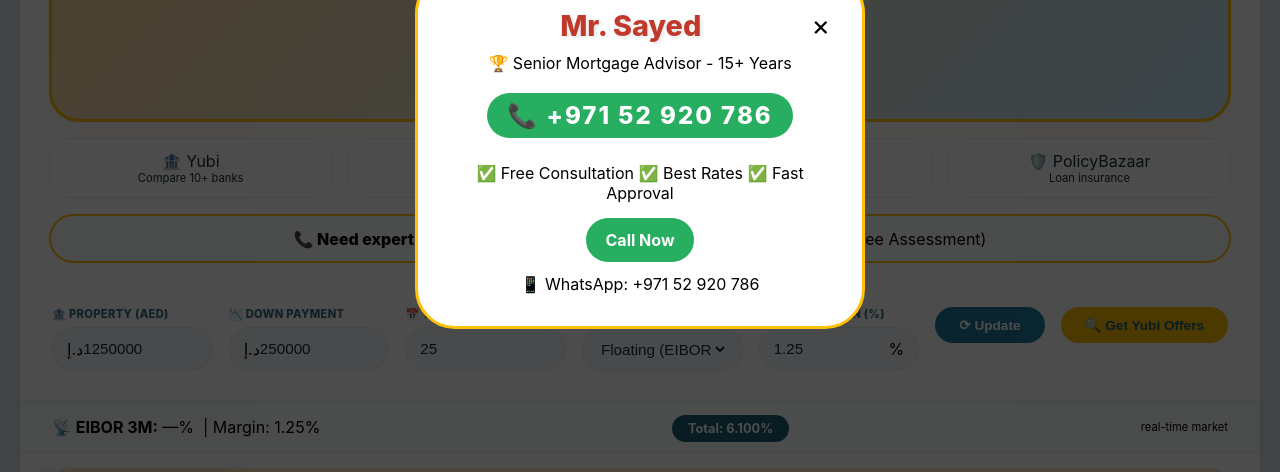
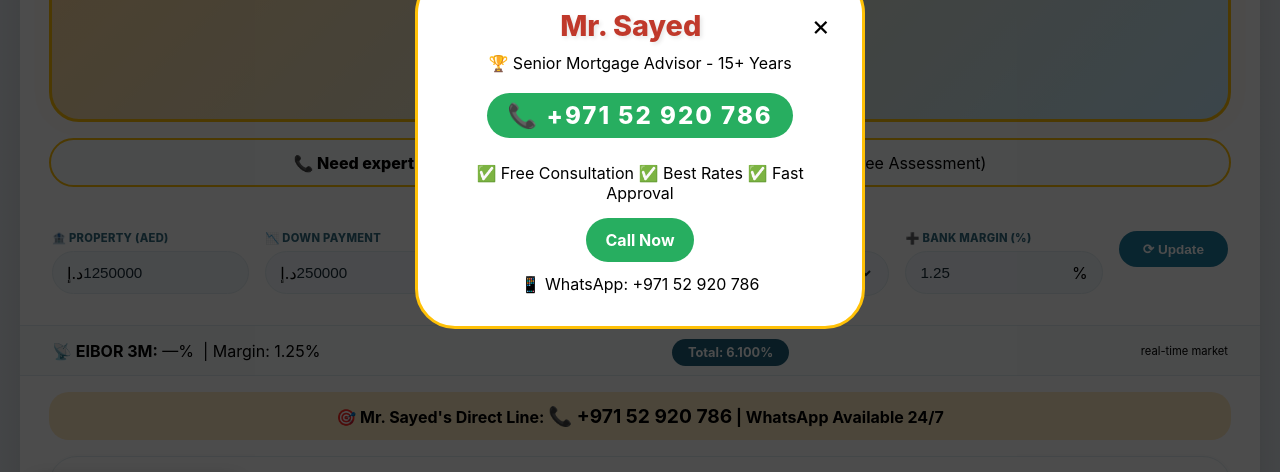
Before and after one commit to Buyukofficial/amort, a plain HTML site: page index.html in a window 1280 px wide. Shown: the part 249-721 px from the top of the page. Drawn offline with nearby package versions, Linux system fonts and the light colour scheme.

Commit message:
Add files via upload

```diff
--- a/index.html
+++ b/index.html
@@ -209,7 +209,6 @@
     .btn { border: none; padding: 10px 24px; border-radius: 40px; font-weight: 600; cursor: pointer; transition: 0.2s; font-size: 0.85rem; }
     .btn-primary { background: #1f7b9e; color: white; }
     .btn-primary:hover { background: #0e6583; transform: translateY(-1px); }
-    .btn-affiliate { background: #ffc107; color: #1a5f7a; font-weight: 800; }
     .btn-secondary { background: #eef3f7; color: #2a5f74; border: 1px solid #cde0e8; }
 
     /* Step & Prepay Panels - Clean consistent styling */
@@ -291,28 +290,6 @@
     .add-prepay-btn:hover, #addStepBtn:hover { background: #e2eaf0; transform: translateY(-1px); }
     .savings-badge { background: #e0f2e9; border-radius: 40px; padding: 6px 16px; font-size: 0.75rem; font-weight: 700; color: #1e6f5c; }
 
-    /* Partner Grid */
-    .partner-grid {
-      display: flex;
-      flex-wrap: wrap;
-      gap: 16px;
-      justify-content: space-between;
-      margin: 1rem 1.8rem;
-    }
-    .partner-card {
-      flex: 1;
-      min-width: 170px;
-      background: var(--card-bg);
-      border-radius: 20px;
-      padding: 12px;
-      text-align: center;
-      border: 1px solid var(--border-color);
-      text-decoration: none;
-      color: var(--text-primary);
-      transition: 0.2s;
-    }
-    .partner-card:hover { transform: translateY(-3px); box-shadow: 0 8px 20px rgba(0,0,0,0.1); }
-
     /* EIBOR Panel */
     .eibor-panel {
       background: var(--panel-bg);
@@ -391,20 +368,12 @@
     <div class="sub">Expert guidance by <strong>Mr. Sayed</strong> – 15+ years experience | 1000+ Happy Clients</div>
   </div>
 
-  <!-- SAYED SECTION 1 -->
+  <!-- SAYED SECTION 1 - Main Hero -->
   <div class="sayed-hero">
     <div class="sayed-name">🎯 MR. SAYED – MORTGAGE EXPERT</div>
     <div style="font-size:1rem; margin:5px;">📢 FREE Consultation | Best Rates Guaranteed | Zero Hidden Fees</div>
     <div class="sayed-phone">📞 +971 52 920 786</div>
     <div style="font-size:0.9rem;">💬 WhatsApp: +971 52 920 786 | 24/7 Support</div>
-  </div>
-
-  <!-- AFFILIATE PARTNERS -->
-  <div class="partner-grid">
-    <a href="#" class="partner-card" id="yubiLink" target="_blank"><div>🏦 Yubi</div><div style="font-size:0.7rem;">Compare 10+ banks</div></a>
-    <a href="#" class="partner-card" id="bankbazaarLink" target="_blank"><div>📊 BankBazaar</div><div style="font-size:0.7rem;">Instant rate check</div></a>
-    <a href="#" class="partner-card" id="paisabazaarLink" target="_blank"><div>💰 Paisabazaar</div><div style="font-size:0.7rem;">Free credit score</div></a>
-    <a href="#" class="partner-card" id="policybazaarLink" target="_blank"><div>🛡️ PolicyBazaar</div><div style="font-size:0.7rem;">Loan insurance</div></a>
   </div>
 
   <!-- SAYED SECTION 2 - Mini Banner -->
@@ -420,7 +389,6 @@
     <div class="field" id="fixedRateDiv" style="display:none;"><label>📌 Fixed Rate (%)</label><div class="input-card"><input type="number" id="fixedRate" value="4.5" step="0.1"><span>%</span></div></div>
     <div class="field" id="marginDiv"><label>➕ Bank Margin (%)</label><div class="input-card"><input type="number" id="marginRate" value="1.25" step="0.1"><span>%</span></div></div>
     <div><button class="btn btn-primary" id="refreshBtn">⟳ Update</button></div>
-    <div><button class="btn btn-affiliate" id="compareLoanBtn">🔍 Get Yubi Offers</button></div>
   </div>
 
   <div class="eibor-panel">
@@ -434,14 +402,14 @@
     🎯 <strong>Mr. Sayed's Direct Line:</strong> <span style="font-size:1.2rem;">📞 +971 52 920 786</span> | WhatsApp Available 24/7
   </div>
 
-  <!-- STEP RATES PANEL - Clean consistent styling -->
+  <!-- STEP RATES PANEL -->
   <div class="step-rate-panel">
     <strong>📈 Step Up / Down Rates (Custom rate periods)</strong>
     <div id="stepRatesList"></div>
     <button id="addStepBtn" class="add-prepay-btn">+ Add Rate Period</button>
   </div>
 
-  <!-- PREPAYMENT PANEL - Clean consistent styling -->
+  <!-- PREPAYMENT PANEL -->
   <div class="prepay-master">
     <div style="display:flex; justify-content:space-between; flex-wrap:wrap; align-items:center; margin-bottom:0.5rem;">
       <strong>💰 Prepayments (Reduce Principal Early)</strong>
@@ -500,19 +468,6 @@
     localStorage.setItem('mortgageTheme', document.body.classList.contains('dark') ? 'dark' : 'light');
   };
   if(localStorage.getItem('mortgageTheme') === 'dark') document.body.classList.add('dark');
-
-  // Affiliate Links
-  const links = {
-    yubi: "https://www.yubi.co/?utm_source=mortgagepro",
-    bankbazaar: "https://www.bankbazaar.com/home-loan.html?aff=mortgagepro",
-    paisabazaar: "https://www.paisabazaar.com/home-loan/?src=mortgagepro",
-    policybazaar: "https://www.policybazaar.ae/home-insurance/?aff=mortgagepro"
-  };
-  document.getElementById('yubiLink').href = links.yubi;
-  document.getElementById('bankbazaarLink').href = links.bankbazaar;
-  document.getElementById('paisabazaarLink').href = links.paisabazaar;
-  document.getElementById('policybazaarLink').href = links.policybazaar;
-  document.getElementById('compareLoanBtn').onclick = () => window.open(links.yubi, '_blank');
 
   // Mortgage Calculation Engine
   let currentEibor = 4.85;
@@ -611,7 +566,9 @@
   document.getElementById('exportPDFBtn').onclick = () => { const element = document.querySelector('.table-wrapper'); html2pdf().from(element).set({ margin: 0.5, filename: 'mortgage_schedule.pdf' }).save(); };
   document.getElementById('exportCSVBtn').onclick = () => { let csv = "Month,Payment,Principal,Interest,Balance\n"; const rows = document.querySelectorAll('#scheduleBody tr'); rows.forEach(row=>{ const cols=row.querySelectorAll('td'); if(cols.length) csv+=`${cols[0].innerText},${cols[1].innerText},${cols[2].innerText},${cols[3].innerText},${cols[4].innerText}\n`; }); const blob=new Blob([csv],{type:'text/csv'}); const a=document.createElement('a'); a.href=URL.createObjectURL(blob); a.download='amortization.csv'; a.click(); };
 
+  // EIBOR real-time simulation
   setInterval(() => { let newVal = currentEibor + (Math.random()-0.5)*0.06 + (4.7-currentEibor)*0.02; newVal=Math.min(7.5,Math.max(2,newVal)); currentEibor=newVal; eiborSpan.innerText=currentEibor.toFixed(3)+'%'; fullRender(); }, 35000);
+
   renderStepRatesUI(); renderPrepaysUI(); fullRender();
 </script>
 </body>
```
